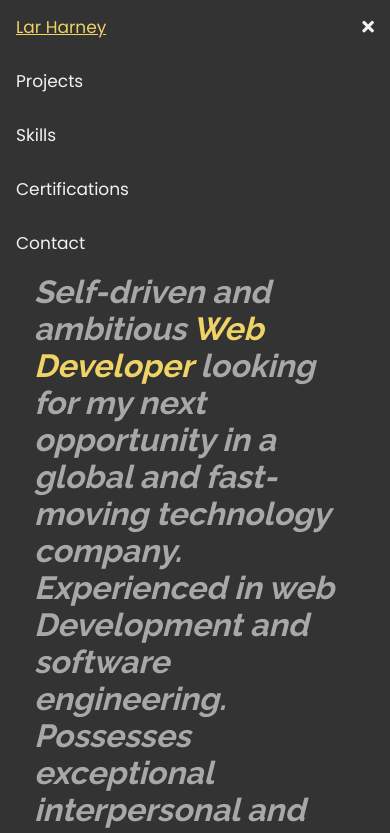
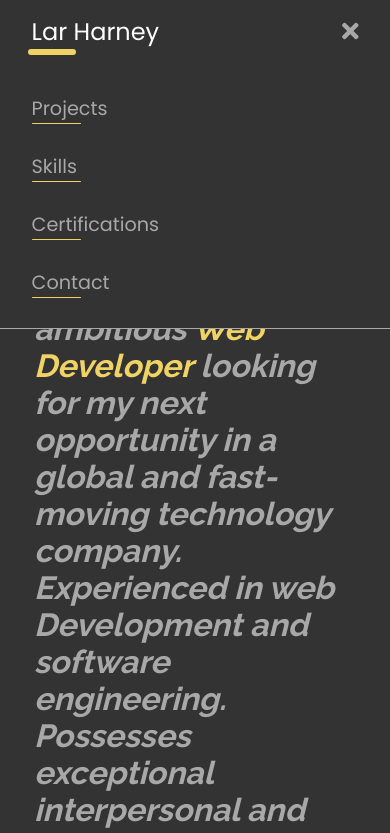
Before and after one commit to Larney11/personal-portfolio, a website: page index.html in a window 390 px wide. Both pictures are taken after a click on the link 366 px from the left and 27 px from the top of the page. Shown: the top 833 px of the page. Drawn offline with nearby package versions, Linux system fonts and the light colour scheme.

Commit message:
NavBar animations added; media queries for tablet and mobile added;

```diff
--- a/css/styles.css
+++ b/css/styles.css
@@ -415,54 +415,181 @@ i p {
 
 
 /* ----- Navbar ----- */
-.topnav {
-  background-color: var(--darkGrey);
-  overflow: hidden;
+#header {
+  width: 100%;
   position: fixed;
   top: 0;
+  left: 0;
+  z-index: 500;
+  background-color: var(--darkGrey);
+}
+
+@media screen and (max-width: 900px) {
+  #header {
+    border-bottom: 1px solid var(--lightGrey);
+  }
+}
+
+.topnav {
+  display: flex;
+  align-items: center;
+  width: 92%;
+  margin: 0 auto;
+}
+
+.topnav .logo-container {
+  position: relative;
+  z-index: 50;
+}
+
+.topnav .logo-container .logo {
+  color: white;
+  font-size: 1.5rem;
+}
+
+.topnav .logo-container .logo:after {
+  max-width: 30%;
   width: 100%;
-  z-index: 1;
+  height: 6px;
+  display: block;
+  position: absolute;
+  bottom: 2;
+  left: 8%;
+  content: "";
+  border-radius: 1000px;
+  background: var(--yellow);
+  transition: max-width 0.3s ease, left ease 0s;
+}
+
+.topnav .logo-container .logo:hover:after {
+  max-width: 15%;
 }
 
 .topnav a {
   float: left;
   display: block;
-  color: #f2f2f2;
+  color: var(--lightGrey);
   text-align: center;
   padding: 14px 16px;
   text-decoration: none;
-  font-size: 17px;
+  font-size: 1.2rem;
 }
 
 .topnav a:hover {
-  color: var(--yellow);
-  text-decoration: underline;
+  color: white;
+}
+
+.topnav .menu-container .menu ul {
+  display: flex;
+  list-style: none;
+  padding: 0;
+  margin:0;
+}
+
+.topnav .menu-container .menu li {
+  position: relative;
+}
+
+/* large screen: menu link */
+@media screen and (min-width: 900px) {
+
+  .topnav .menu-container .menu li .link:after {
+    display: block;
+    position: absolute;
+    bottom: 2;
+    left: 50%;
+    content: "";
+    height: 4px;
+    border-radius: 4px;
+    background: var(--yellow);
+    transition: width 0.3s ease 0s, left 0.3s ease 0s;
+    width: 0;
+  }
+
+  .topnav .menu-container .menu li .link:hover:after {
+    width: 50%;
+    left: 23%;
+  }
+}
+
+.topnav .menu-container {
+  margin-left: auto;
 }
 
 .topnav .icon {
   display: none;
+  font-size: 1.5rem;
 }
 
-@media screen and (max-width: 600px) {
-  .topnav a:not(:first-child) {display: none;}
+/* tablet & Mobile */
+@media screen and (max-width: 900px) {
+
+  .topnav .menu-container-inner a {
+    display: none;
+  }
   .topnav a.icon {
-    float: right;
     display: block;
+    position: relative;
+    z-index: 51;
   }
 }
 
-@media screen and (max-width: 600px) {
+/* topnav menu for tablet and mobile */
+@media screen and (max-width: 900px) {
+
+  .topnav.responsive .menu {
+    border-bottom: 1px solid var(--lightGrey);
+  }
+
+  .topnav.responsive .logo-container {
+    z-index: 51;
+  }
+
   .topnav.responsive a.icon {
-    position: absolute;
-    right: 0;
-    top: 0;
+    margin-left: auto;
   }
+
   .topnav.responsive a {
     float: none;
     display: block;
     text-align: left;
   }
+
+  .topnav.responsive .menu-container-inner {
+    float: none;
+    display: block;
+    text-align: left;
+  }
+
+  .topnav.responsive ul{
+    flex-direction: column;
+  }
+
+  .topnav.responsive .menu-container .menu {
+    position: absolute;
+    top: 0;
+    left: 0;
+    z-index: 50;
+    width: 100%;
+    background-color: var(--darkGrey);
+    padding: 80px 4% 4%;
+  }
+
+  .topnav .menu-container .menu li .link:after {
+    max-width: 15%;
+    width: 100%;
+    height: 1px;
+    display: block;
+    content: "";
+    border-radius: 1000px;
+    background: var(--yellow);
+    transition: max-width 0.3s ease, left ease 0s;
+  }
+  .topnav .menu-container .menu li .link:hover:after {
+    max-width: 50%;
+  }
 }
+
 
 /* ----- Footer ----- */
 #footer {
--- a/index.html
+++ b/index.html
@@ -16,16 +16,39 @@
 
 <body>
   <!-- navigation -->
-  <header>
+  <header id="header">
     <div class="topnav" id="myTopnav">
-      <a href="#home">Lar Harney</a>
-      <a href="#projects">Projects</a>
-      <a href="#skills">Skills</a>
-      <a href="#certifications">Certifications</a>
-      <a href="#contact">Contact</a>
-      <a href="javascript:void(0);" class="icon" onclick="toggleNavDropdown()">
-        <i id="topnavIcon" class="fa fa-bars"></i>
-      </a>
+
+      <div class="logo-container">
+
+        <a class="logo" href="#home">Lar Harney</a>
+      </div>
+
+      <div class="menu-container">
+
+        <div class="menu-container-inner">
+
+          <a href="javascript:void(0);" class="icon" onclick="toggleNavDropdown()">
+            <i id="topnavIcon" class="fa fa-bars"></i>
+          </a>
+          <nav class="menu">
+            <ul>
+              <li>
+                <a class="link" href="#projects">Projects</a>
+              </li>
+              <li>
+                <a class="link" href="#skills">Skills</a>
+              </li>
+              <li>
+                <a class="link" href="#certifications">Certifications</a>
+              </li>
+              <li>
+                <a class="link" href="#contact">Contact</a>
+              </li>
+            </ul>
+          </nav>
+        </div>
+      </div>
     </div>
   </header>
   <main>
```
